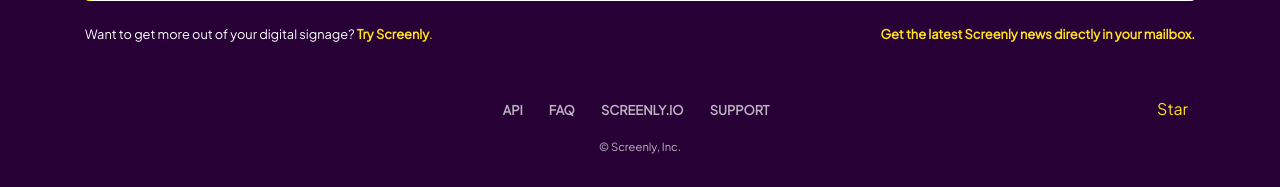
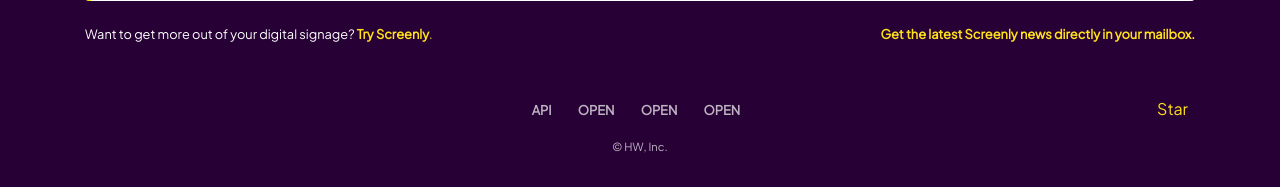
Before and after one commit to vateam1/sosev4-2, a Flask app: page /integrations in a window 1280 px wide. Shown: the part 627-814 px from the top of the page. Run offline with Flask 2, Linux system fonts and the light colour scheme; data that the repository does not hold is empty; some libraries are stand-ins or nearby versions.

Commit message:
Update footer.html

```diff
--- a/templates/footer.html
+++ b/templates/footer.html
@@ -6,19 +6,19 @@
                     <a href="/api/docs/" target="_blank" class="mr-4 small">
                         API
                     </a>
-                    <a href="https://anthias.screenly.io/#faq?utm_source=Anthias&amp;utm_medium=footer&amp;utm_campaign=UI" target="_blank" class="mr-4 small">
-                        FAQ
+                    <a href="" target="_blank" class="mr-4 small">
+                        Open
                     </a>
-                    <a href="http://screenly.io/?utm_source=Anthias&amp;utm_medium=footer&amp;utm_campaign=UI" target="_blank" class="mr-4 small">
-                        Screenly.io
+                    <a href="" target="_blank" class="mr-4 small">
+                        Open
                     </a>
-                    <a href="https://forums.screenly.io/" target="_blank" class="mr-4 small">
-                        Support
+                    <a href="" target="_blank" class="mr-4 small">
+                        Open
                     </a>
                 </div>
 
                 <div id="github-stars" class="col-3 text-right justify-content-center align-self-center">
-                    <a class="github-button" href="https://github.com/screenly/anthias" data-size="large" data-show-count="true" aria-label="Star screenly/anthias on GitHub">
+                    <a class="github-button" href="" data-size="large" data-show-count="true" aria-label="">
                         Star
                     </a>
                 </div>
@@ -28,7 +28,7 @@
     <div class="copy pb-4">
         <div class="container">
             <div class="text-center p-2">
-                &copy; Screenly, Inc.
+                &copy; HW, Inc.
             </div>
         </div>
     </div>
```
